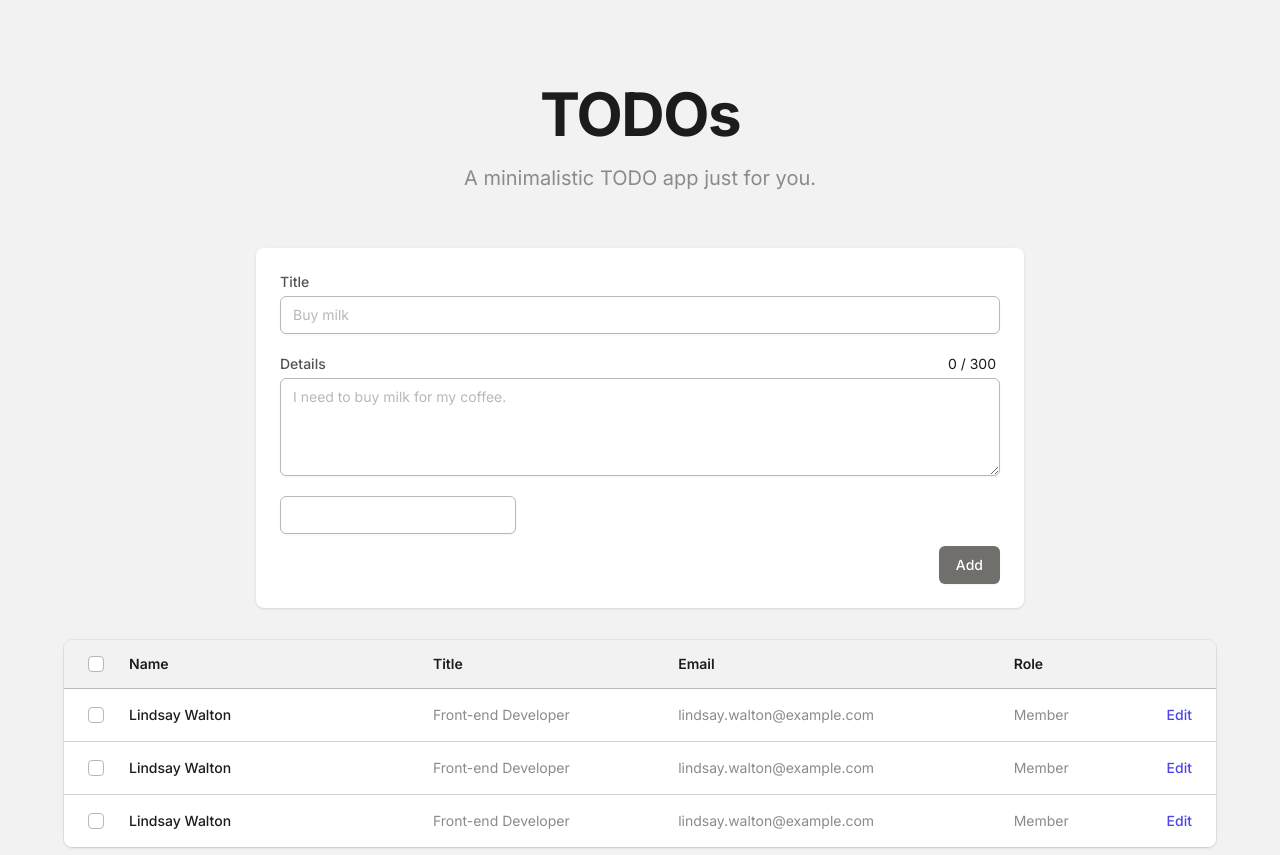
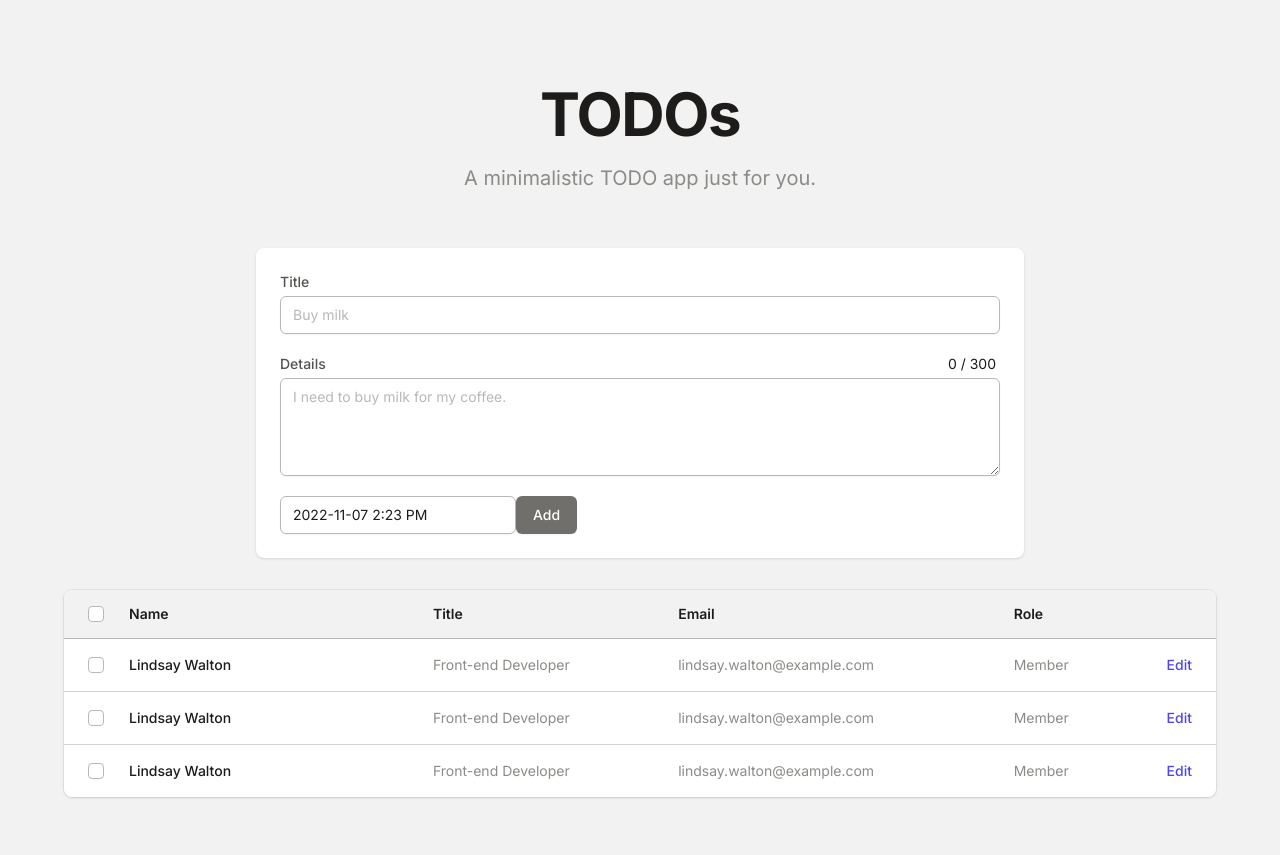
Before and after one commit to junepark202012/todo, a Next.js app: page / in a window 1280 px wide. After the commit the page ends 805 px from the top, so only its background shows below. Built offline with nearby package versions, Linux system fonts and the light colour scheme.

Commit message:
Changed to pnpm and added uuid

```diff
--- a/package.json
+++ b/package.json
@@ -15,7 +15,8 @@
     "react": "18.2.0",
     "react-datepicker": "^4.8.0",
     "react-dom": "18.2.0",
-    "react-hook-form": "^7.39.1"
+    "react-hook-form": "^7.39.1",
+    "uuid": "^9.0.0"
   },
   "devDependencies": {
     "@tailwindcss/forms": "^0.5.3",
@@ -23,6 +24,7 @@
     "@types/react": "18.0.24",
     "@types/react-datepicker": "^4.8.0",
     "@types/react-dom": "18.0.8",
+    "@types/uuid": "^8.3.4",
     "@typescript-eslint/eslint-plugin": "^5.41.0",
     "@typescript-eslint/parser": "^5.41.0",
     "autoprefixer": "^10.4.13",
--- a/src/components/Form/Form.tsx
+++ b/src/components/Form/Form.tsx
@@ -17,10 +17,10 @@ export default function Form() {
     <FormContainer reactHookForm={reactHookForm}>
       <Title reactHookForm={reactHookForm} id="title" label="Title" />
       <TextArea reactHookForm={reactHookForm} id="details" label="Details" />
-      {/*<div className="flex flex-col sm:flex-row">*/}
-      <DueDate reactHookForm={reactHookForm} />
-      <SubmitButton text="Add" />
-      {/*</div>*/}
+      <div className="flex flex-col sm:flex-row">
+        <DueDate reactHookForm={reactHookForm} />
+        <SubmitButton text="Add" />
+      </div>
     </FormContainer>
   );
 }
--- a/src/components/Form/atoms/DueDate.tsx
+++ b/src/components/Form/atoms/DueDate.tsx
@@ -13,7 +13,8 @@ export function DueDate({ reactHookForm }: DueDateProps) {
     <Controller
       control={reactHookForm.control}
       name="dueDate"
-      render={({ field: { onChange, onBlur, value, ref } }) => (
+      defaultValue={new Date()}
+      render={({ field: { onChange, value } }) => (
         <DatePicker
           dateFormat="yyyy-MM-dd h:mm aa"
           onChange={onChange}
--- a/src/components/Form/atoms/FormContainer.tsx
+++ b/src/components/Form/atoms/FormContainer.tsx
@@ -2,6 +2,7 @@ import { ReactNode } from "react";
 import type { ReactHookForm } from "@/components/Form/Form";
 import { SubmitHandler } from "react-hook-form";
 import { Todo } from "@/types";
+import { v4 as uuidv4 } from "uuid";
 
 type FormContainerProps = {
   children: ReactNode;
@@ -15,13 +16,14 @@ export default function FormContainer({
   const { handleSubmit } = reactHookForm;
 
   const onSubmit: SubmitHandler<Todo> = async (data) => {
+    const dataWithUUID = { id: uuidv4(), ...data };
     const res = await fetch("/api/addTodo", {
       method: "POST",
       headers: {
         Accept: "application/json",
         "Content-Type": "application/json",
       },
-      body: JSON.stringify(data),
+      body: JSON.stringify(dataWithUUID),
     });
     console.log(res);
   };
```
Also changed, not shown: 2 other files (tests, documents, lock files or other folders).
